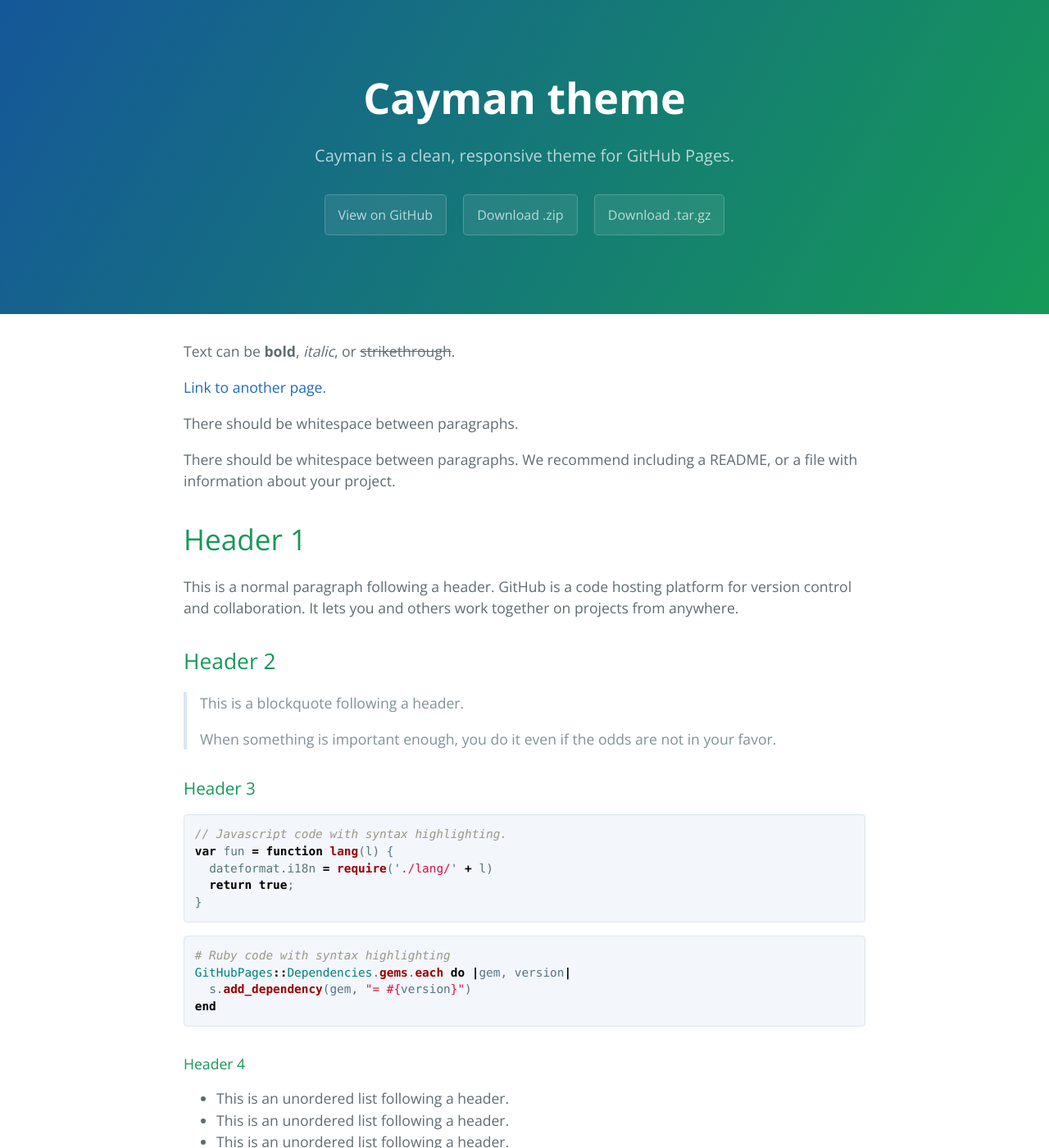
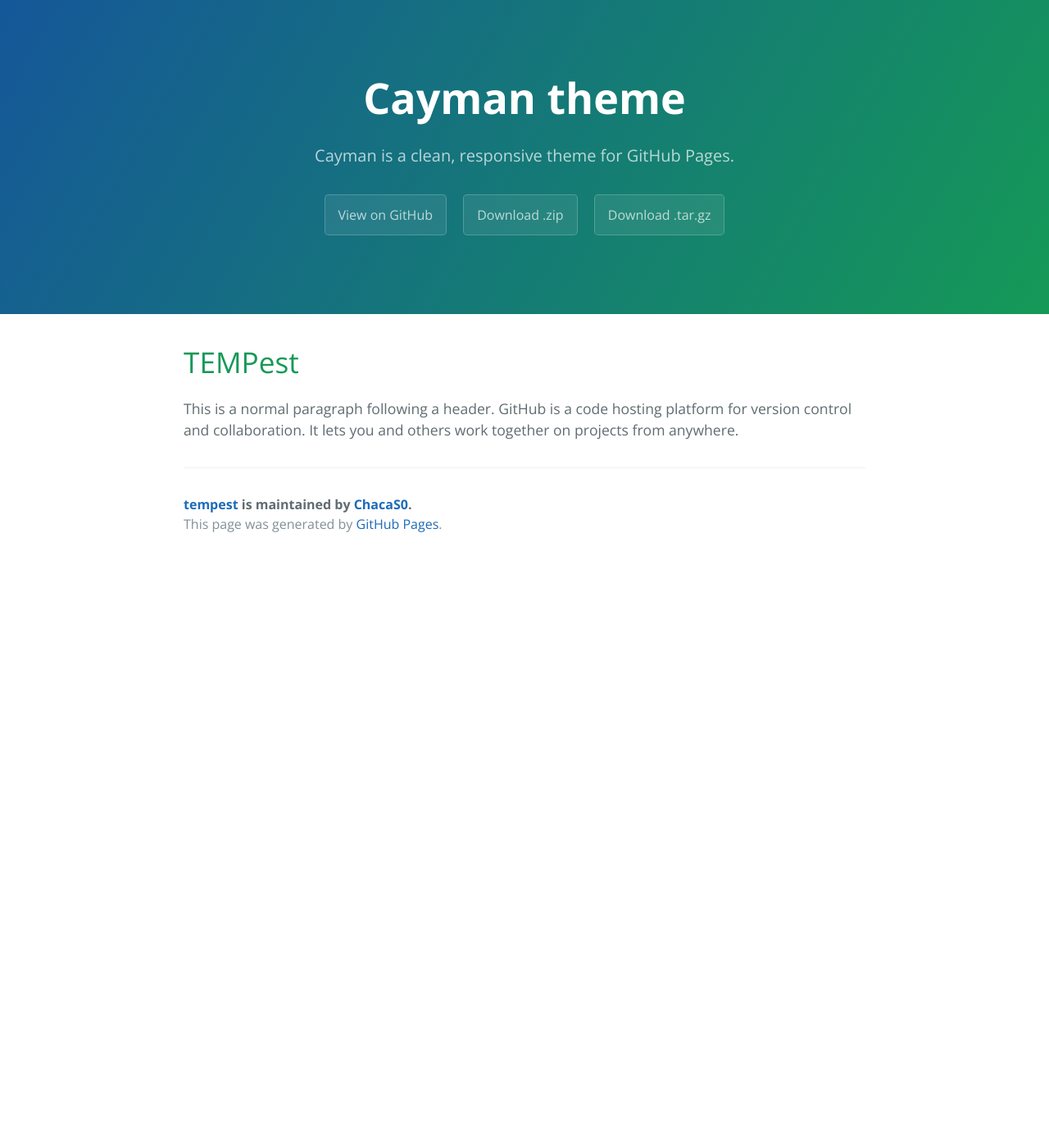
Before and after one commit to ChacaS0/tempest, a Jekyll site: the page built from index.md, in a window 1280 px wide and 1400 px high. Shown: the whole window at 82% size. Built offline with Jekyll 4.4.1, drawn with Linux system fonts in a browser that asks for light colours; our own code applies the rules of GitHub Pages for plain Markdown files; some of the changed text lies outside the part shown.

Commit message:
Testing jekyll-cayman

````diff
--- a/index.md
+++ b/index.md
@@ -2,122 +2,6 @@
 layout: default
 ---
 
-Text can be **bold**, _italic_, or ~~strikethrough~~.
-
-[Link to another page](another-page).
-
-There should be whitespace between paragraphs.
-
-There should be whitespace between paragraphs. We recommend including a README, or a file with information about your project.
-
-# [](#header-1)Header 1
+# [](#header-1)TEMPest
 
 This is a normal paragraph following a header. GitHub is a code hosting platform for version control and collaboration. It lets you and others work together on projects from anywhere.
-
-## [](#header-2)Header 2
-
-> This is a blockquote following a header.
->
-> When something is important enough, you do it even if the odds are not in your favor.
-
-### [](#header-3)Header 3
-
-```js
-// Javascript code with syntax highlighting.
-var fun = function lang(l) {
-  dateformat.i18n = require('./lang/' + l)
-  return true;
-}
-```
-
-```ruby
-# Ruby code with syntax highlighting
-GitHubPages::Dependencies.gems.each do |gem, version|
-  s.add_dependency(gem, "= #{version}")
-end
-```
-
-#### [](#header-4)Header 4
-
-*   This is an unordered list following a header.
-*   This is an unordered list following a header.
-*   This is an unordered list following a header.
-
-##### [](#header-5)Header 5
-
-1.  This is an ordered list following a header.
-2.  This is an ordered list following a header.
-3.  This is an ordered list following a header.
-
-###### [](#header-6)Header 6
-
-| head1        | head two          | three |
-|:-------------|:------------------|:------|
-| ok           | good swedish fish | nice  |
-| out of stock | good and plenty   | nice  |
-| ok           | good `oreos`      | hmm   |
-| ok           | good `zoute` drop | yumm  |
-
-### There's a horizontal rule below this.
-
-* * *
-
-### Here is an unordered list:
-
-*   Item foo
-*   Item bar
-*   Item baz
-*   Item zip
-
-### And an ordered list:
-
-1.  Item one
-1.  Item two
-1.  Item three
-1.  Item four
-
-### And a nested list:
-
-- level 1 item
-  - level 2 item
-  - level 2 item
-    - level 3 item
-    - level 3 item
-- level 1 item
-  - level 2 item
-  - level 2 item
-  - level 2 item
-- level 1 item
-  - level 2 item
-  - level 2 item
-- level 1 item
-
-### Small image
-
-![](https://assets-cdn.github.com/images/icons/emoji/octocat.png)
-
-### Large image
-
-![](https://guides.github.com/activities/hello-world/branching.png)
-
-
-### Definition lists can be used with HTML syntax.
-
-<dl>
-<dt>Name</dt>
-<dd>Godzilla</dd>
-<dt>Born</dt>
-<dd>1952</dd>
-<dt>Birthplace</dt>
-<dd>Japan</dd>
-<dt>Color</dt>
-<dd>Green</dd>
-</dl>
-
-```
-Long, single-line code blocks should not wrap. They should horizontally scroll if they are too long. This line should be long enough to demonstrate this.
-```
-
-```
-The final element.
-```
````
Also changed, not shown: 3 other files.
